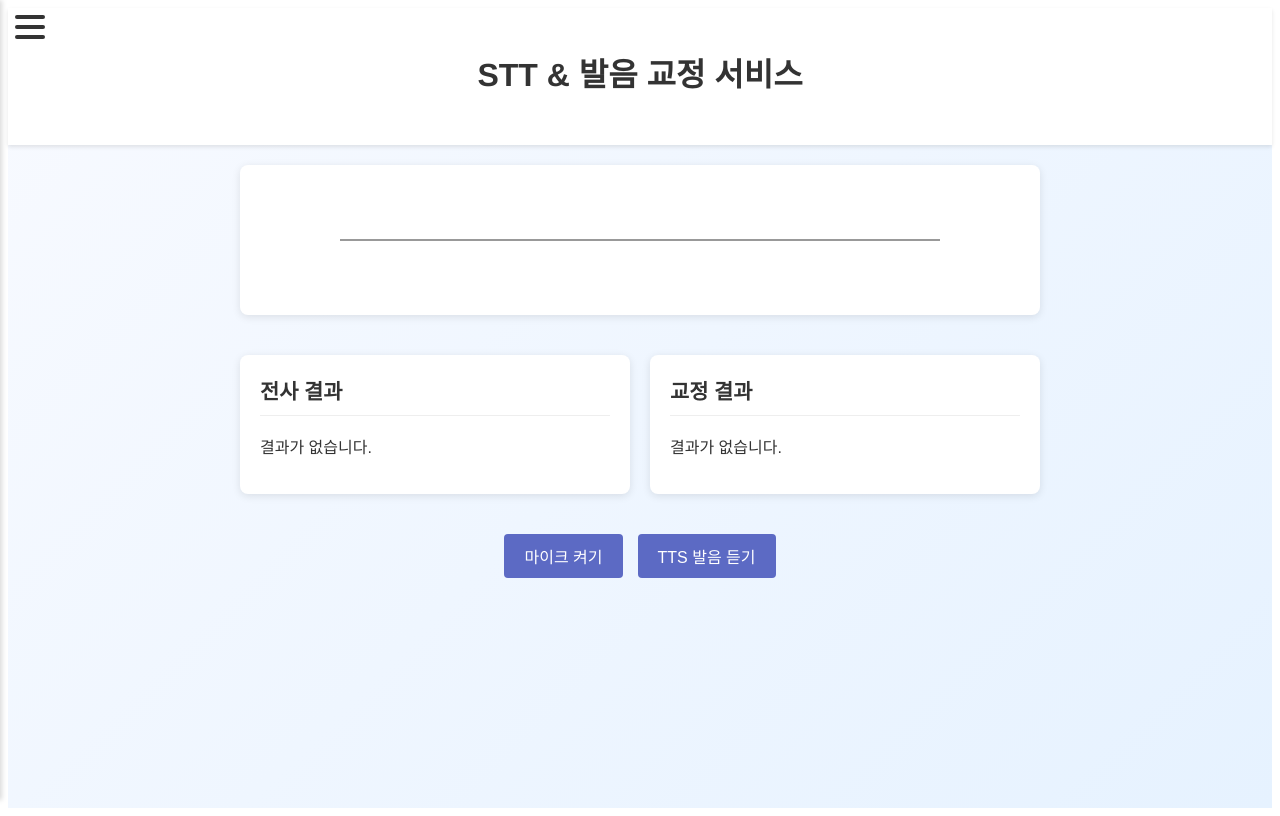
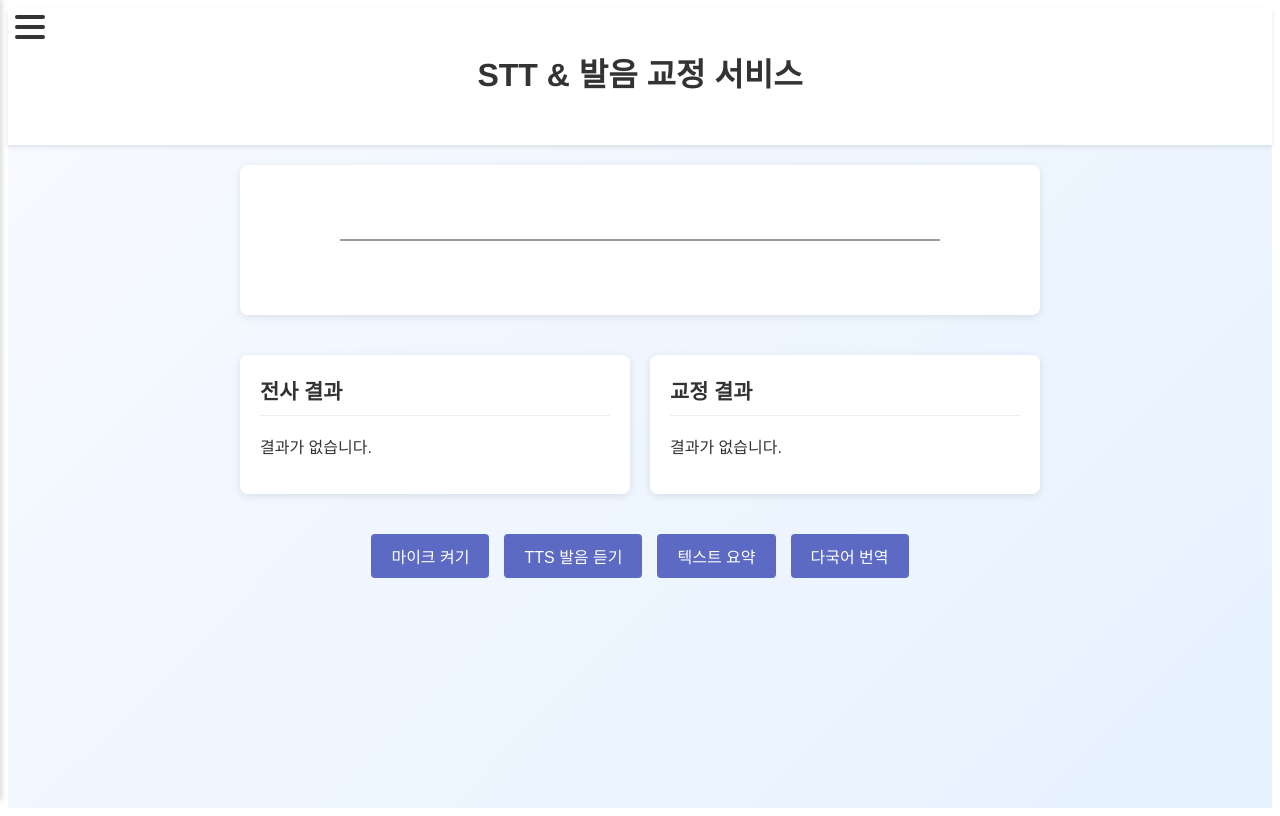
Before and after one commit to Vocalytics-repo/client, a React (Create React App) app: page /stt in a window 1280 px wide. Built offline with nearby package versions, Linux system fonts and the light colour scheme.

Commit message:
FIX: STTService

```diff
--- a/src/pages/STTService/STTService.js
+++ b/src/pages/STTService/STTService.js
@@ -203,6 +203,8 @@ const STTService = () => {
                     <button onClick={stopRecording}>녹음 중지</button>
                 )}
                 <button onClick={handleTTS}>TTS 발음 듣기</button>
+                <button onClick={handleSummarize}>텍스트 요약</button>
+                <button onClick={handleTranslate}>다국어 번역</button>
             </div>
         </div>
     );
```
